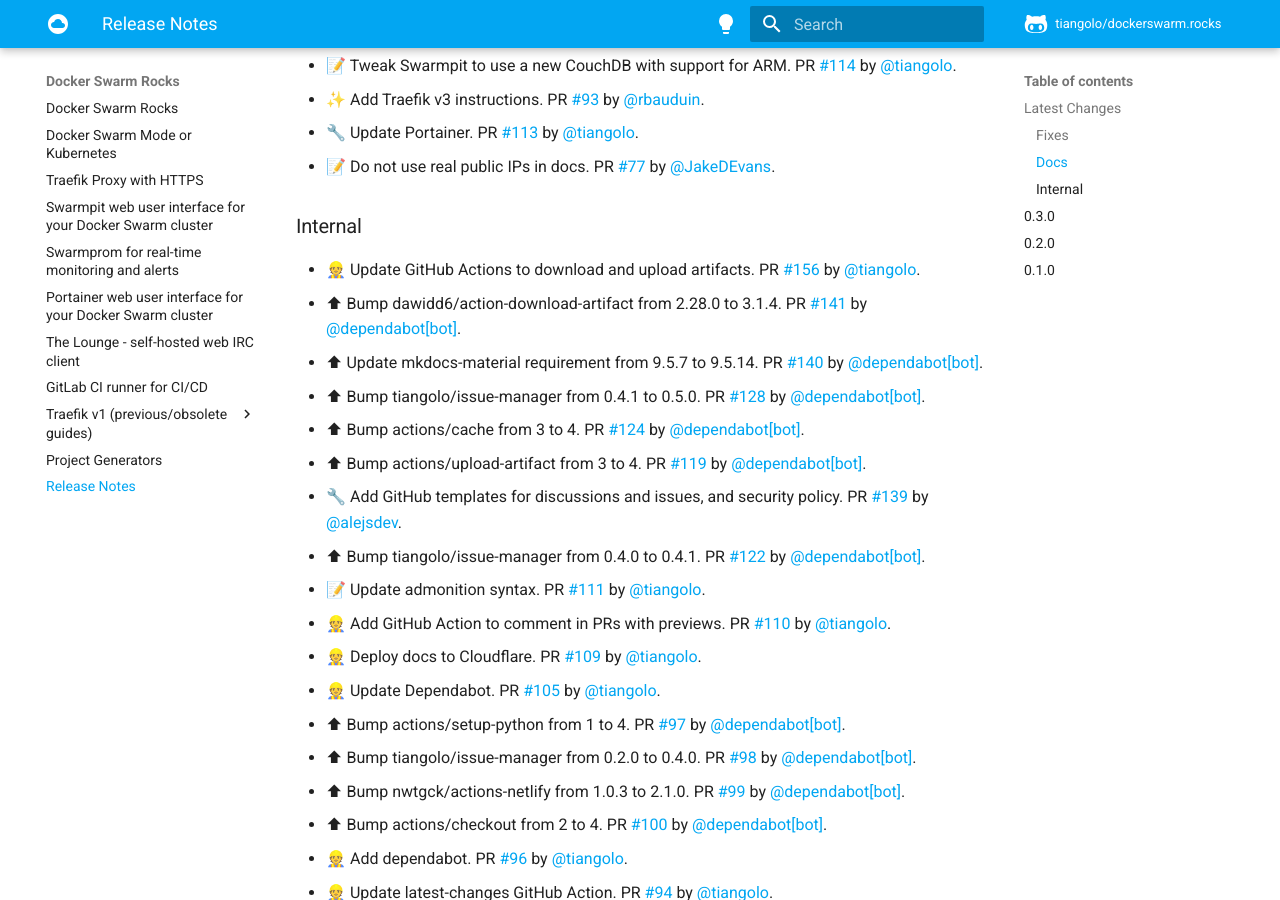
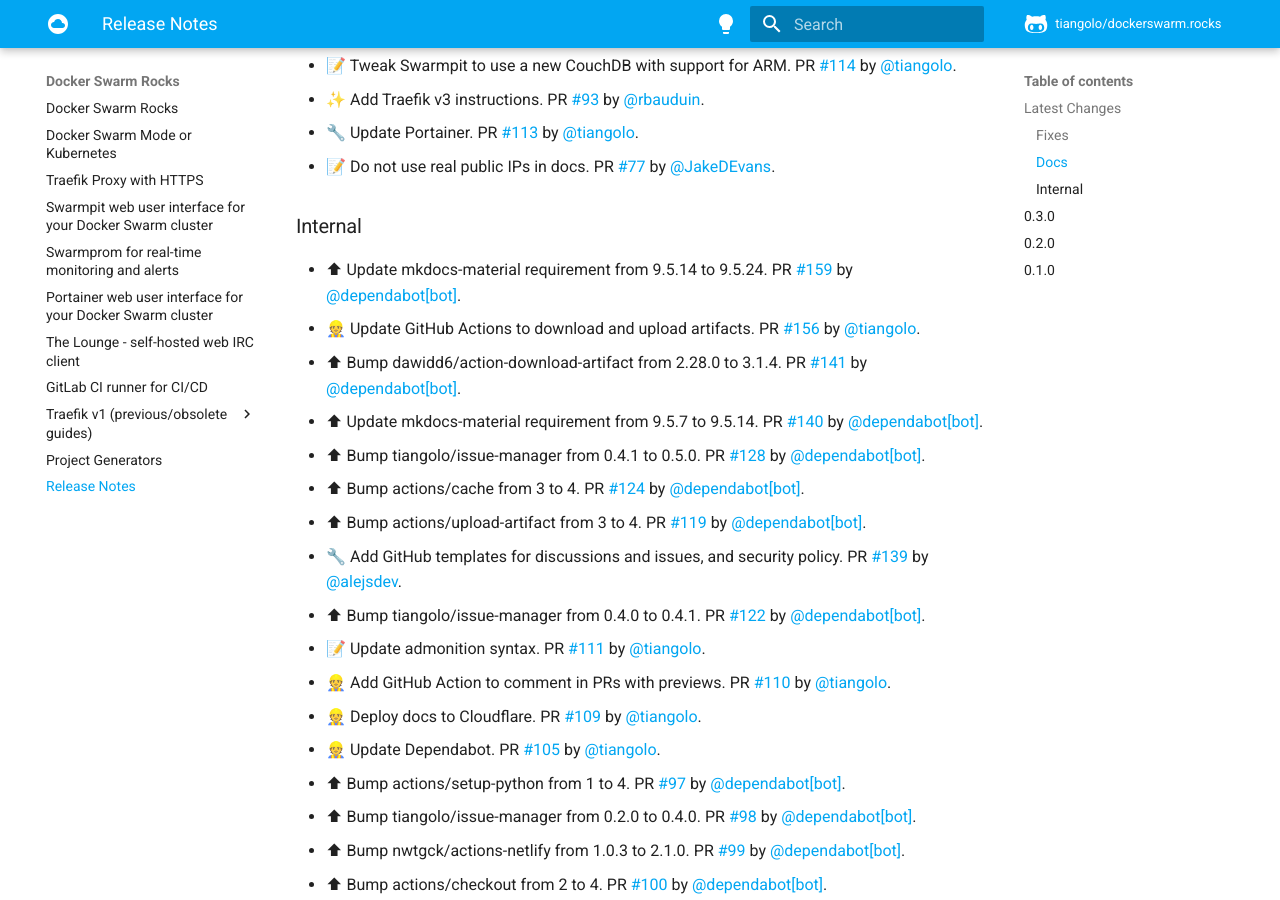
Before and after one commit to tiangolo/dockerswarm.rocks, an MkDocs documentation site: the page built from docs/release-notes.md, in a window 1280 px wide and 900 px high, scrolled down 788 px. Built offline with MkDocs 1.6.1 and Material for MkDocs 9.7.7, drawn with Linux system fonts in a browser that asks for light colours; comment, search, counter and statistics services are not loaded.

Commit message:
📝 Update release notes

```diff
--- a/docs/release-notes.md
+++ b/docs/release-notes.md
@@ -29,6 +29,7 @@
 
 ### Internal
 
+* ⬆ Update mkdocs-material requirement from 9.5.14 to 9.5.24. PR [#159](https://github.com/tiangolo/dockerswarm.rocks/pull/159) by [@dependabot[bot]](https://github.com/apps/dependabot).
 * 👷 Update GitHub Actions to download and upload artifacts. PR [#156](https://github.com/tiangolo/dockerswarm.rocks/pull/156) by [@tiangolo](https://github.com/tiangolo).
 * ⬆ Bump dawidd6/action-download-artifact from 2.28.0 to 3.1.4. PR [#141](https://github.com/tiangolo/dockerswarm.rocks/pull/141) by [@dependabot[bot]](https://github.com/apps/dependabot).
 * ⬆ Update mkdocs-material requirement from 9.5.7 to 9.5.14. PR [#140](https://github.com/tiangolo/dockerswarm.rocks/pull/140) by [@dependabot[bot]](https://github.com/apps/dependabot).
```
